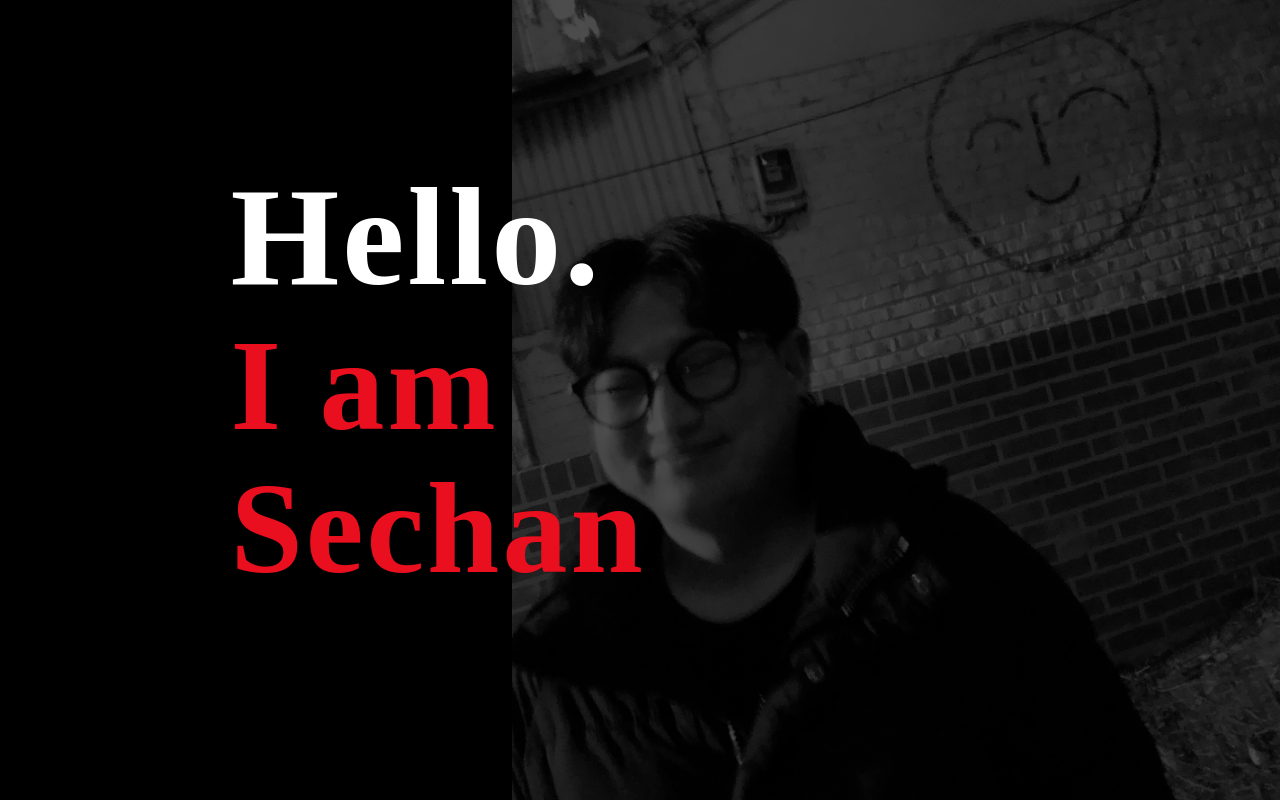
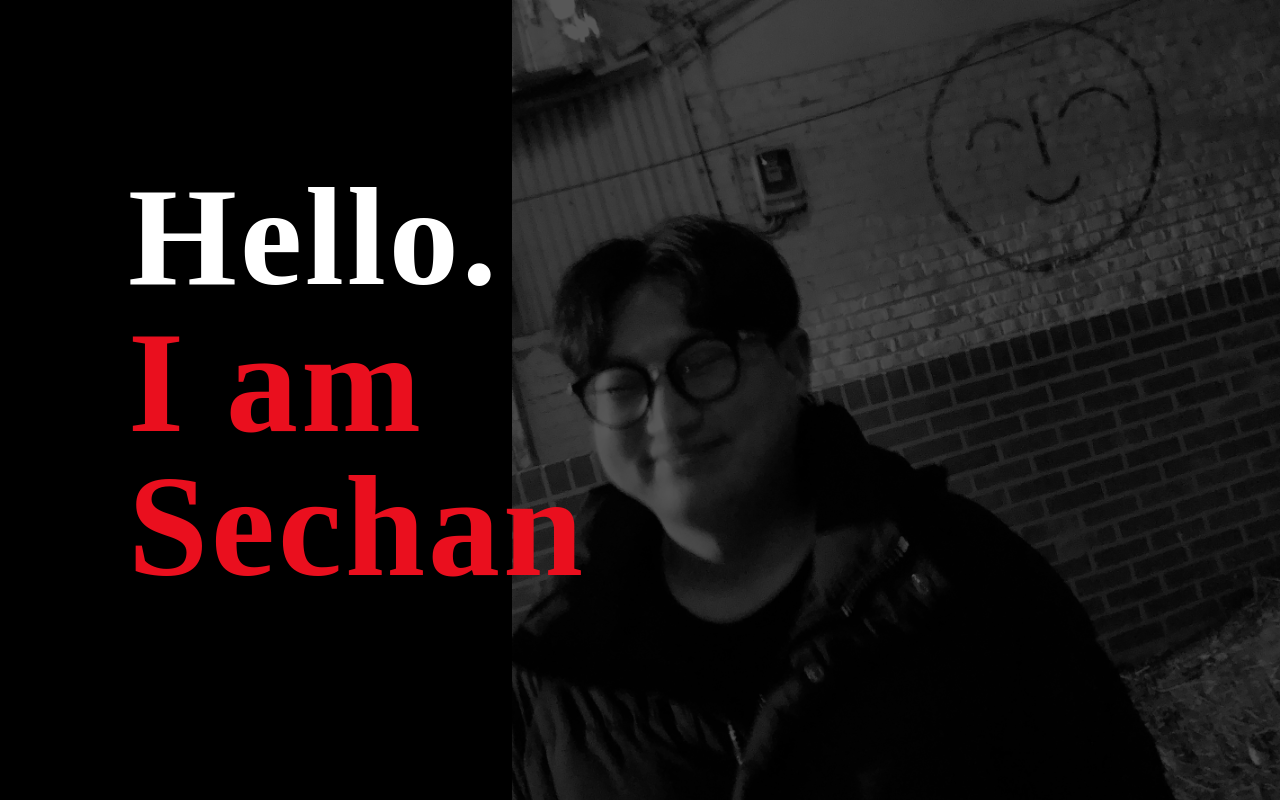
Before and after one commit to Ksechan/myportfolio, a React (Create React App) app: page / in a window 1280 px wide. Built offline with nearby package versions, Linux system fonts and the light colour scheme.

Commit message:
landingPage 애니메이션 효과 적용

```diff
--- a/src/LandingPage/landingPage.js
+++ b/src/LandingPage/landingPage.js
@@ -21,7 +21,9 @@ function LandingPage() {
 
 
         <div className="landing-page-container">
-            <div className="text-animate"
+
+            <div className="first-grow-container">
+              <div className="first-grow"
               onMouseEnter={() => { setAboutMouseOver(true) }}
               onMouseLeave={() => { setAboutMouseOver(false) }}>
                 <Link to="/About" className={`hello ${aboutMouseOver ? '' : 'hide'}`}>
@@ -33,9 +35,12 @@ function LandingPage() {
                 Hello.
                 </div>
             </div>
+          </div>
 
 
-            <div className="text-animate"
+
+            <div className="second-grow-container">
+              <div className="second-grow"
                 onMouseEnter={() => { setWorkMouseOver(true) }}
                   onMouseLeave={() => { setWorkMouseOver(false) }}>
                 <Link to="/Work" className={`${workMouseOver ? '' : 'hide'}`}>
@@ -47,10 +52,11 @@ function LandingPage() {
                   I am
                 </div>
               </div>
+            </div>
 
 
-
-            <div className="text-animate"
+          <div className="third-grow-container">
+            <div className="third-grow"
                 onMouseEnter={() => { setContactMouseOver(true) }}
                   onMouseLeave={() => { setContactMouseOver(false) }}>
                 <Link to="/Contact" className={`${contactMouseOver ? '' : 'hide'}`}>
@@ -65,6 +71,10 @@ function LandingPage() {
           </div>
 
 
+
+        </div>
+
+
         </header>
 
     </BrowserRouter>
--- a/src/index.css
+++ b/src/index.css
@@ -171,19 +171,44 @@ body {
 .landing-page-container {
   position: fixed;
   top: 20%;
-  left: 18%;
-  width: auto;
-  display: inline;
-  font-size: 130px;
+  left: 10%;
   text-align: left;
   font-weight: bold;
   line-height: 1.1;
   letter-spacing: 3px;
 }
 
-.text-animate {
-  transform: translateX(0);
-  transition-duration: 0.3s;
+.first-grow-container,
+.second-grow-container,
+.third-grow-container {
+  display: block;
+  height: 9em;
+  overflow-y: hidden;
+}
+
+.first-grow {
+  font-size: 9em;
+  animation: grow 0.7s backwards;
+}
+
+.second-grow {
+  font-size: 9em;
+  animation: grow 0.7s 0.5s backwards;
+}
+
+.third-grow {
+  font-size: 9em;
+  animation: grow 0.7s 1.0s backwards;
+}
+
+@keyframes grow {
+  to {
+    transform: translateY(0);
+  }
+
+  from {
+    transform: translateY(9em);
+  }
 }
 
 .text-animate:hover {
@@ -204,5 +229,18 @@ body {
   background-image: url('./img/sechan.jpeg');
   background-repeat: no-repeat;
   background-size: cover;
-  opacity: 0.3;
+  opacity: 0.35;
+  animation: sechan-img-animate 1.7s backwards;
 }
+
+@keyframes sechan-img-animate {
+  to {
+    transform: scale(1);
+    opacity: 0.35;
+  }
+
+  from {
+    transform: scale(1.1);
+    opacity: 0;
+  }
+}
```
Lines whose indentation alone changed are shown as unchanged.
